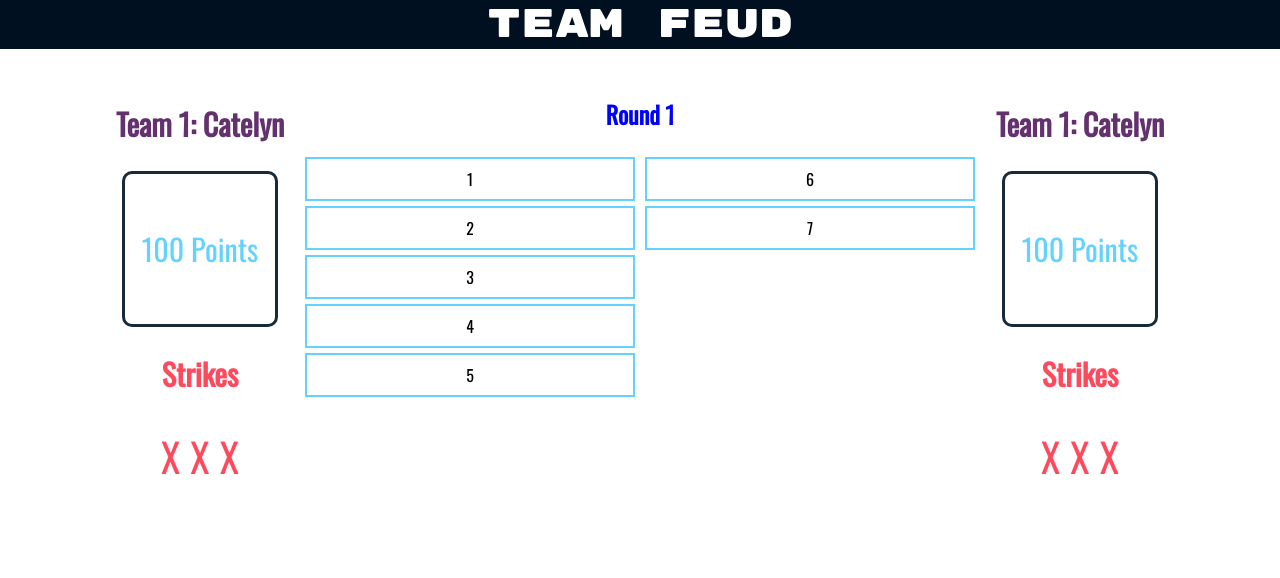
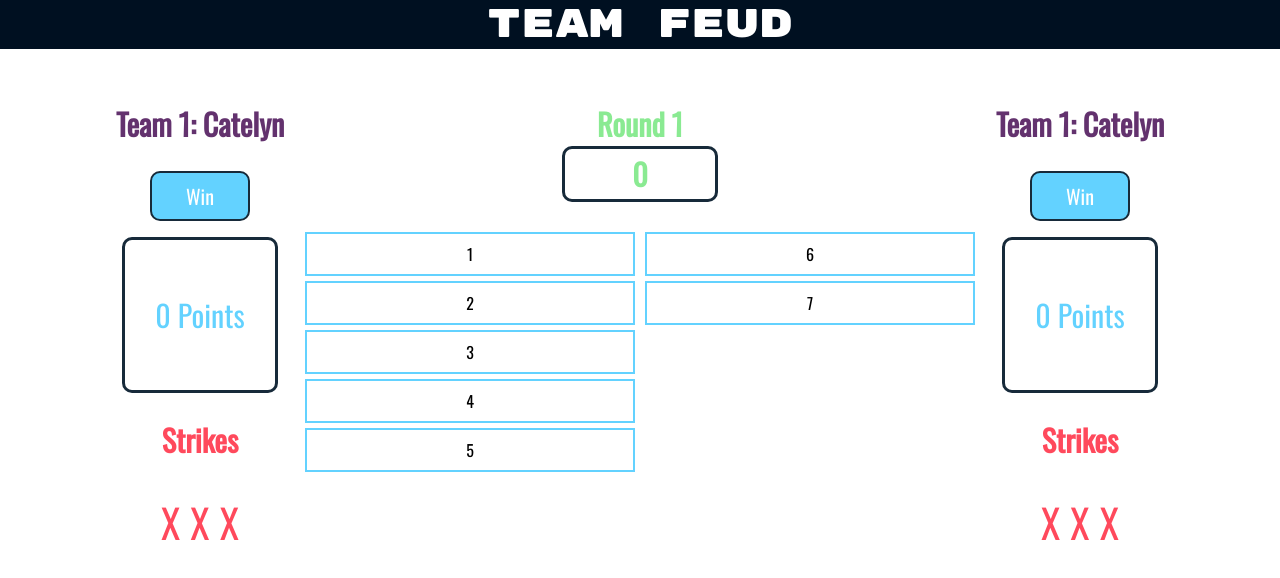
Before and after one commit to cjscholl/team-feud, a React app in the folder app/client/: page /teamfeud/game in a window 1280 px wide. Shown: the top 578 px of the page. Built offline with nearby package versions, Linux system fonts and the light colour scheme.

Commit message:
feat: add round points to team on win

```diff
--- /dev/null
+++ b/app/client/src/actions/roundActions.js
@@ -0,0 +1,18 @@
+export const roundActionTypes = {
+  ADD_ROUND_POINTS: 'ADD_ROUND_POINTS',
+  SET_ROUND_POINTS: 'SET_ROUND_POINTS',
+};
+
+export const addToRoundPoints = (pointsToAdd) => ({
+  type: roundActionTypes.ADD_ROUND_POINTS,
+  payload: {
+    pointsToAdd,
+  },
+});
+
+export const setRoundPoints = (points) => ({
+  type: roundActionTypes.SET_ROUND_POINTS,
+  payload: {
+    points,
+  },
+});
--- /dev/null
+++ b/app/client/src/actions/teamActions.js
@@ -0,0 +1,20 @@
+export const teamActionTypes = {
+  ADD_TEAM_POINTS: 'ADD_TEAM_POINTS',
+  SET_TEAM_POINTS: 'SET_TEAM_POINTS',
+};
+
+export const addToTeamPoints = (teamNumber, pointsToAdd) => ({
+  type: teamActionTypes.ADD_TEAM_POINTS,
+  payload: {
+    teamNumber,
+    pointsToAdd,
+  },
+});
+
+export const setTeamPoints = (teamNumber, points) => ({
+  type: teamActionTypes.SET_TEAM_POINTS,
+  payload: {
+    teamNumber,
+    points,
+  },
+});
--- a/app/client/src/components/Game.js
+++ b/app/client/src/components/Game.js
@@ -1,7 +1,11 @@
 import React from 'react';
+import { connect } from 'react-redux';
+import PropTypes from 'prop-types';
 import styled from 'styled-components';
 import GameBoard from './GameBoard/GameBoard';
 import TeamInfo from './TeamInfo';
+import { addToTeamPoints } from '../actions/teamActions';
+import { setRoundPoints } from '../actions/roundActions';
 
 const GameContainer = styled.div`
     display: flex;
@@ -15,12 +19,37 @@ const TeamContainer = styled.div`
   width: 200px;
 `;
 
-export const Game = () => (
-  <GameContainer>
-    <TeamContainer><TeamInfo teamId="1" teamNumber="1" teamName="Catelyn" teamScore={100} strikes={3} /></TeamContainer>
-    <GameBoardContainer><GameBoard /></GameBoardContainer>
-    <TeamContainer><TeamInfo teamId="1" teamNumber="1" teamName="Catelyn" teamScore={100} strikes={3} /></TeamContainer>
-  </GameContainer>
-);
+export const Game = ({
+  roundPoints, team1Score, team2Score, onWinClick,
+}) => {
+  const handleTeamOneWinClick = () => onWinClick('one', roundPoints);
+  const handleTeamTwoWinClick = () => onWinClick('two', roundPoints);
+  return (
+    <GameContainer>
+      <TeamContainer><TeamInfo teamId="1" teamNumber="1" teamName="Catelyn" teamScore={team1Score} strikes={3} onWinClick={handleTeamOneWinClick} /></TeamContainer>
+      <GameBoardContainer><GameBoard /></GameBoardContainer>
+      <TeamContainer><TeamInfo teamId="1" teamNumber="1" teamName="Catelyn" teamScore={team2Score} strikes={3} onWinClick={handleTeamTwoWinClick} /></TeamContainer>
+    </GameContainer>
+  );
+};
 
-export default Game;
+const mapStateToProps = (state) => ({
+  roundPoints: state.round.points,
+  team1Score: state.team.one.points,
+  team2Score: state.team.two.points,
+});
+
+const mapDispatchToProps = (dispatch) => ({
+  onWinClick: (teamNumber, points) => {
+    dispatch(addToTeamPoints(teamNumber, points));
+    dispatch(setRoundPoints(0));
+  },
+});
+
+Game.propTypes = {
+  roundPoints: PropTypes.number,
+  team1Score: PropTypes.number,
+  team2Score: PropTypes.number,
+  onWinClick: PropTypes.func,
+};
+export default connect(mapStateToProps, mapDispatchToProps)(Game);
--- a/app/client/src/components/GameBoard/AnswerBox.js
+++ b/app/client/src/components/GameBoard/AnswerBox.js
@@ -1,33 +1,45 @@
 import React, { useState } from 'react';
+import { connect } from 'react-redux';
 import styled from 'styled-components';
 import PropTypes from 'prop-types';
+import { addToRoundPoints } from '../../actions/roundActions';
 
 const AnswerBoxContainer = styled.div`
     display: flex;
     justify-content: center;
     align-items: center;
     height: 40px;
-    border-color: 63D2FF;
-    border-style: solid;
-    border-width: 2px;
+    border: solid 2px #63D2FF;
     margin: 5px;
 `;
 
-export const AnswerBox = ({ answerNumber, answer, points }) => {
+export const AnswerBox = ({
+  answerNumber, answer, points, updateRoundPoints,
+}) => {
   const [isShowing, toggleIsShowing] = useState(false);
 
   const dispalyText = isShowing ? `${answer} - ${points}` : answerNumber;
 
-  const handleClick = () => toggleIsShowing(!isShowing);
+  const handleClick = () => {
+    if (!isShowing) {
+      toggleIsShowing(!isShowing);
+      updateRoundPoints(points);
+    }
+  };
   return (
     <AnswerBoxContainer onClick={handleClick}>{dispalyText}</AnswerBoxContainer>
   );
 };
 
+const mapDispatchToProps = (dispatch) => ({
+  updateRoundPoints: (points) => dispatch(addToRoundPoints(points)),
+});
+
 AnswerBox.propTypes = {
   answerNumber: PropTypes.number.isRequired,
   answer: PropTypes.string.isRequired,
   points: PropTypes.number.isRequired,
+  updateRoundPoints: PropTypes.func,
 };
 
-export default AnswerBox;
+export default connect(undefined, mapDispatchToProps)(AnswerBox);
--- a/app/client/src/components/GameBoard/GameBoard.js
+++ b/app/client/src/components/GameBoard/GameBoard.js
@@ -1,11 +1,17 @@
 import React from 'react';
+import { connect } from 'react-redux';
 import styled from 'styled-components';
 import PropTypes from 'prop-types';
 import AnswerBox from './AnswerBox';
+import { roundActions } from '../../actions/roundActions';
 
 const RoundHeader = styled.h2`
-    color: blue;
-    text-align: center;
+  color: #8AEA92;
+  font-size: 30px;
+  text-align: center;
+  display: flex;
+  flex-direction: column;
+  align-items: center;
 `;
 
 const AnswersContainer = styled.div`
@@ -20,6 +26,16 @@ const AnswerColumn = styled.div`
   margin-bottom: 2%;
   align-items: center;
   text-align: center;
+`;
+
+const RoundPoints = styled.div`
+  height: 50px;
+  width: 150px;
+  border-radius: 10px;
+  display: flex;
+  align-items: center;
+  justify-content: center;
+  border: 3px solid #172A3A;
 `;
 
 export const generateAnswerBoxColumns = (answersList = [
@@ -39,14 +55,14 @@ export const generateAnswerBoxColumns = (answersList = [
       <AnswerColumn>
         {columnOne.map(
           ({ answer, points }, index) => (
-            <AnswerBox answerNumber={index + 1} answer={answer} points={points} />
+            <AnswerBox key={answer} answerNumber={index + 1} answer={answer} points={points} />
           ),
         )}
       </AnswerColumn>
       <AnswerColumn>
         {columnTwo.map(
           ({ answer, points }, index) => (
-            <AnswerBox answerNumber={index + 6} answer={answer} points={points} />
+            <AnswerBox key={answer} answerNumber={index + 6} answer={answer} points={points} />
           ),
         )}
       </AnswerColumn>
@@ -54,21 +70,31 @@ export const generateAnswerBoxColumns = (answersList = [
   );
 };
 
-export const GameBoard = ({ roundNumber = 1, answersList }) => (
+export const GameBoard = ({
+  roundNumber, roundPoints, answersList, updateRoundPoints,
+}) => (
   <>
     <RoundHeader>
       {`Round ${roundNumber}`}
+      <RoundPoints>{roundPoints}</RoundPoints>
     </RoundHeader>
     <AnswersContainer>
-      {generateAnswerBoxColumns(answersList)}
+      {generateAnswerBoxColumns(answersList, updateRoundPoints)}
     </AnswersContainer>
   </>
 );
 
-export default GameBoard;
+const mapStateToProps = (state) => ({
+  roundPoints: state.round.points,
+  roundNumber: state.round.number,
+});
+
+export default connect(mapStateToProps)(GameBoard);
 
 GameBoard.propTypes = {
   roundNumber: PropTypes.number.isRequired,
+  roundPoints: PropTypes.number.isRequired,
+  updateRoundPoints: PropTypes.func,
   answersList: PropTypes.arrayOf(PropTypes.shape({
     answer: PropTypes.string,
     points: PropTypes.points,
--- a/app/client/src/components/TeamInfo.js
+++ b/app/client/src/components/TeamInfo.js
@@ -45,11 +45,32 @@ const StrikeContainer = styled.div`
   display: flex;
 `;
 
+const Button = styled.button`
+  font-family: 'Oswald','sans-serif';
+  width: 100px;
+  height: 50px;
+  margin-bottom: 1rem;
+  border-radius: 10px;
+  background: #63D2FF;
+    color: white;
+  &:hover {
+    color: #63D2FF;
+    background-color: white;
+  }
+  &:active {
+    background-color: #63D2FF;
+    color: white;
+  }
+  border: 2px solid #172A3A;
+  font-size: 20px;
+`;
+
 export const TeamInfo = ({
-  teamId, teamName, teamScore, teamNumber, strikes = 0,
+  teamId, teamName, teamScore, teamNumber, strikes = 0, onWinClick,
 }) => (
   <StyledTeamInfo id={teamId}>
     <TeamHeader>{`Team ${teamNumber}: ${teamName}`}</TeamHeader>
+    <Button onClick={onWinClick}>Win</Button>
     <PointsBox><TeamScore>{`${teamScore} Points`}</TeamScore></PointsBox>
     <StrikeHeader>Strikes</StrikeHeader>
     <StrikeContainer>
@@ -68,4 +89,5 @@ TeamInfo.propTypes = {
   teamScore: PropTypes.number,
   teamNumber: PropTypes.number,
   strikes: PropTypes.number,
+  onWinClick: PropTypes.func,
 };
--- a/app/client/src/reducers/index.js
+++ b/app/client/src/reducers/index.js
@@ -1,5 +1,7 @@
 import { combineReducers } from 'redux';
 
 import selectedGame from './selectedGameReducer';
+import round from './roundReducer';
+import team from './teamReducer';
 
-export default combineReducers({ selectedGame });
+export default combineReducers({ selectedGame, round, team });
--- /dev/null
+++ b/app/client/src/reducers/roundReducer.js
@@ -0,0 +1,24 @@
+import { roundActionTypes } from '../actions/roundActions';
+
+const initialState = {
+  number: 1,
+  points: 0,
+};
+
+export default (state = initialState, action) => {
+  const { type, payload } = action;
+
+  switch (type) {
+    case roundActionTypes.ADD_ROUND_POINTS: {
+      const { pointsToAdd } = payload;
+      return { ...state, points: state.points + pointsToAdd };
+    }
+    case roundActionTypes.SET_ROUND_POINTS: {
+      const { points } = payload;
+      return { ...state, points };
+    }
+    default: {
+      return state;
+    }
+  }
+};
--- /dev/null
+++ b/app/client/src/reducers/teamReducer.js
@@ -0,0 +1,34 @@
+import { teamActionTypes } from '../actions/teamActions';
+
+const initialState = {
+  one: {
+    points: 0,
+
+  },
+  two: {
+    points: 0,
+  },
+
+};
+
+export default (state = initialState, action) => {
+  const { type, payload } = action;
+
+  switch (type) {
+    case teamActionTypes.ADD_TEAM_POINTS: {
+      const { teamNumber } = payload;
+      const teamState = state[teamNumber];
+      const { pointsToAdd } = payload;
+      return { ...state, [teamNumber]: { ...teamState, points: teamState.points + pointsToAdd } };
+    }
+    case teamActionTypes.SET_TEAM_POINTS: {
+      const { teamNumber } = payload;
+      const teamState = state[teamNumber];
+      const { points } = payload;
+      return { ...state, [teamNumber]: { ...teamState, points } };
+    }
+    default: {
+      return state;
+    }
+  }
+};
```
